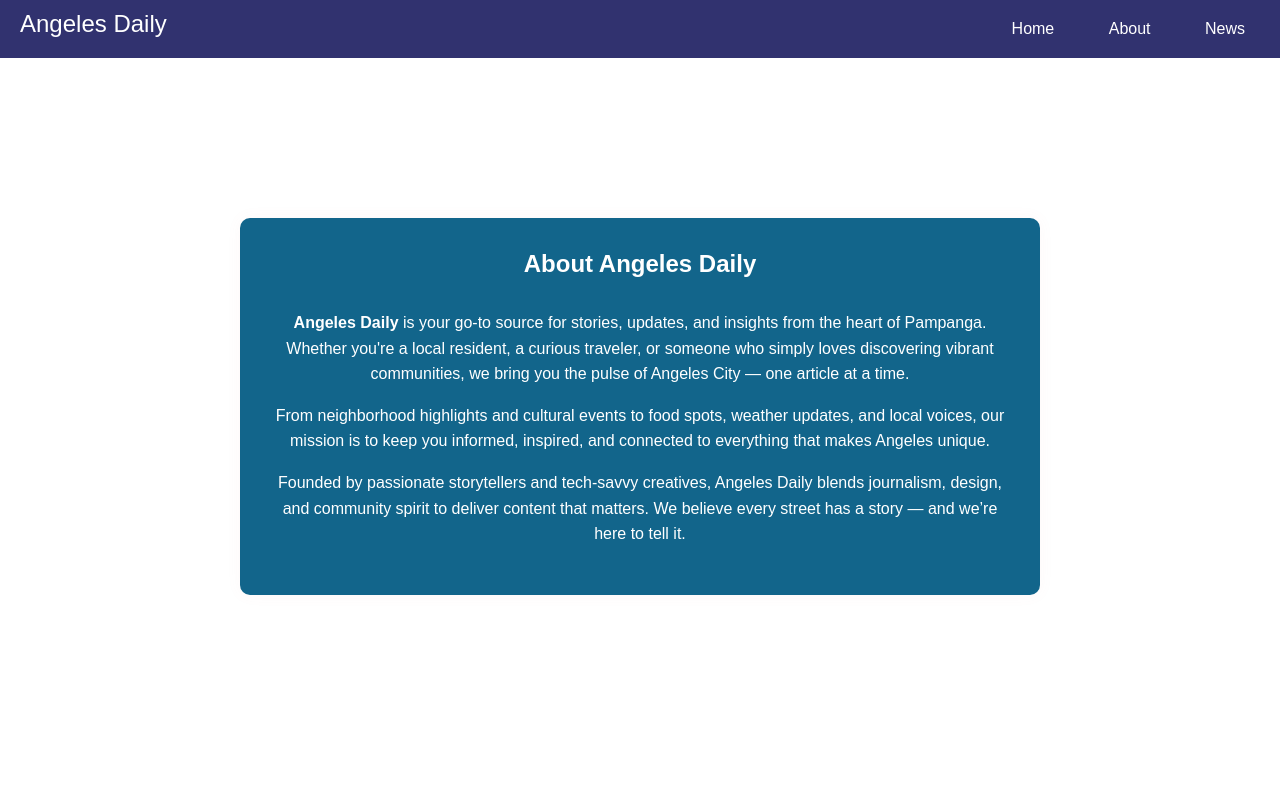
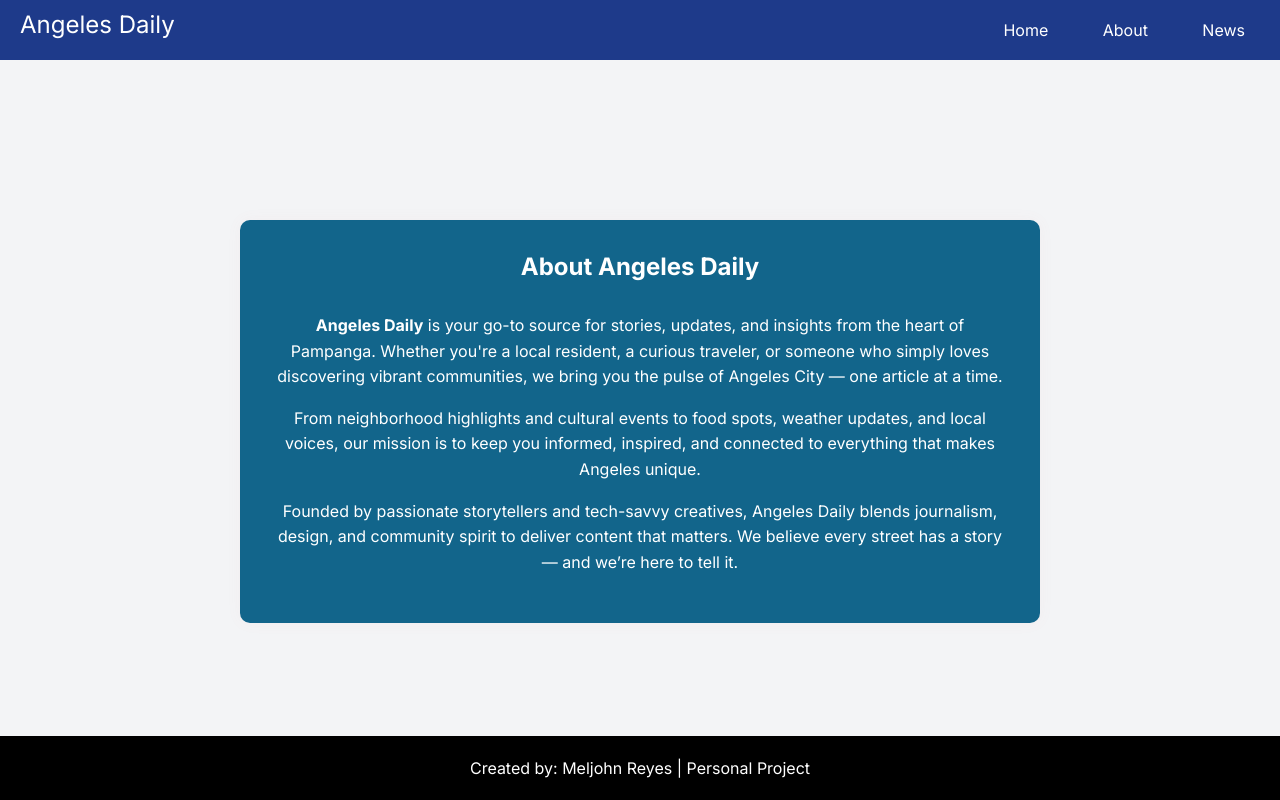
Before and after one commit to meljz/AngelesDaily_Django, a Django app: page /about/ in a window 1280 px wide. Run offline with Django 5.2, Linux system fonts and the light colour scheme.

Commit message:
added banner_news & added footer

```diff
--- a/static/angeles_news/css/style.css
+++ b/static/angeles_news/css/style.css
@@ -4,10 +4,20 @@
     box-sizing: border-box;
 }
 
+/*:root selector targets the highest-level element in your HTML (usually the <html> tag), and inside it you're defining reusable color variables:*/
+:root {
+  --primary: #1e3a8a;
+  --accent: #7F9DB1;
+  --neutral: #f3f4f6;
+}
 body {
-    font-family: Arial, sans-serif;
-    margin: 0;
+
+  font-family: 'Inter', sans-serif;
+  background-color: var(--neutral);
+  color: #1f2937;
+  margin: 0;
   padding: 0;
+  /*background-color: #f5f5dc;*/
 }
 
 .container {
@@ -20,7 +30,7 @@ body {
 
 
 header {
-    background-color: #31326F;
+    background-color: var(--primary);
     color: #fff;
     padding: 10px 0;
 }
@@ -63,6 +73,17 @@ nav {
   max-width: none;
 }
 
+.footer {
+   position: fixed;
+  left: 0;
+  bottom: 0;
+  line-height: 4;
+  width: 100%;
+  background-color: rgb(0, 0, 0);
+  color: white;
+  text-align: center;
+}
+
 .main-container {
   display: grid;
   grid-template-areas:
--- a/templates/base.html
+++ b/templates/base.html
@@ -8,6 +8,8 @@
           content="width=device-width, initial-scale=1.0">
     <title>{% block title%} {% endblock%}</title>
     <link rel="stylesheet" href="{% static 'angeles_news/css/style.css' %}">
+    <link href="https://fonts.googleapis.com/css2?family=Inter:wght@400;700&display=swap" rel="stylesheet">
+
 </head>
 
 <body>
@@ -31,6 +33,10 @@
         </div>
     </section>
 
+    <footer class="footer">
+        <p>Created by: Meljohn Reyes | Personal Project</p>
+    </footer>
+
     <script src="{% static 'angeles_news/js/script.js' %}"></script>
 </body>
 
```
Also changed, not shown: other parts of static/angeles_news/css/style.css (+45 -5 lines), templates/home.html (+16 -0 lines).
